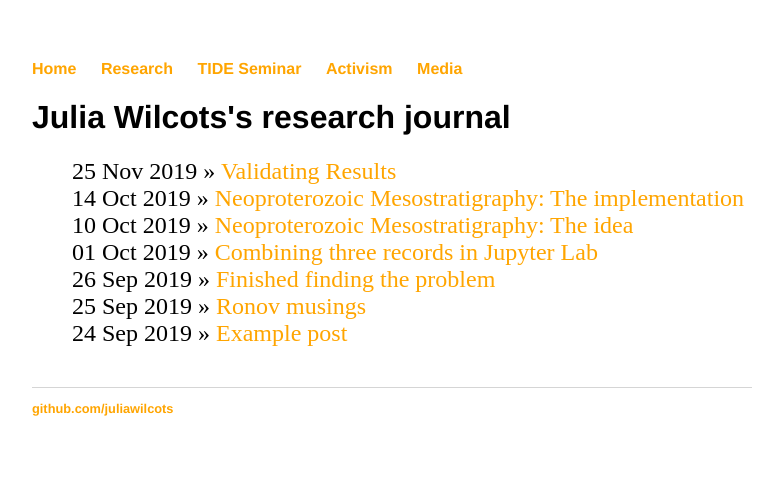
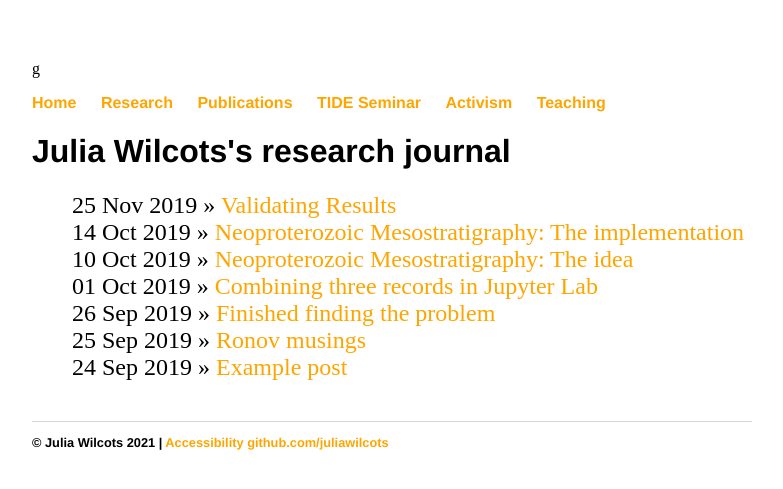
Before and after one commit to juliawilcots/juliawilcots.github.io, a Jekyll site: the page built from journal/c34a44972dede8b45feb18a1f9a950e51bf341be/index.html, in a window 1280 px wide. Shown: the top 489 px of the page, without its empty margins (248-1031 px from the left). Built offline with Jekyll 4.4.1, drawn with Linux system fonts in a browser that asks for light colours.

Commit message:
add other tabs

```diff
--- a/_layouts/default.html
+++ b/_layouts/default.html
@@ -1,4 +1,4 @@
-<!DOCTYPE html>
+g<!DOCTYPE html>
 	<html>
 		<head>
 			<title>{{ page.title }}</title>
@@ -24,9 +24,10 @@
 	    		<ul>
 	        		<li><a href="/">Home</a></li>
 				<li><a href="/">Research</a></li>
+				<li><a href="/">Publications</a></li>
 				<li><a href="/">TIDE Seminar</a></li>
 				<li><a href="/">Activism</a></li>
-				<li><a href="/">Media</a></li>
+				<li><a href="/">Teaching</a></li>
 
 	    		</ul>
 			</nav>
@@ -37,6 +38,7 @@
 			</div><!-- /.container -->
 			<footer>
 	    		<ul>
+				© Julia Wilcots 2021 | <a href="https://accessibility.mit.edu">Accessibility</a>
 	        		<li><a href="https://github.com/juliawilcots">github.com/juliawilcots</a></li>
 				</ul>
 			</footer>
```
